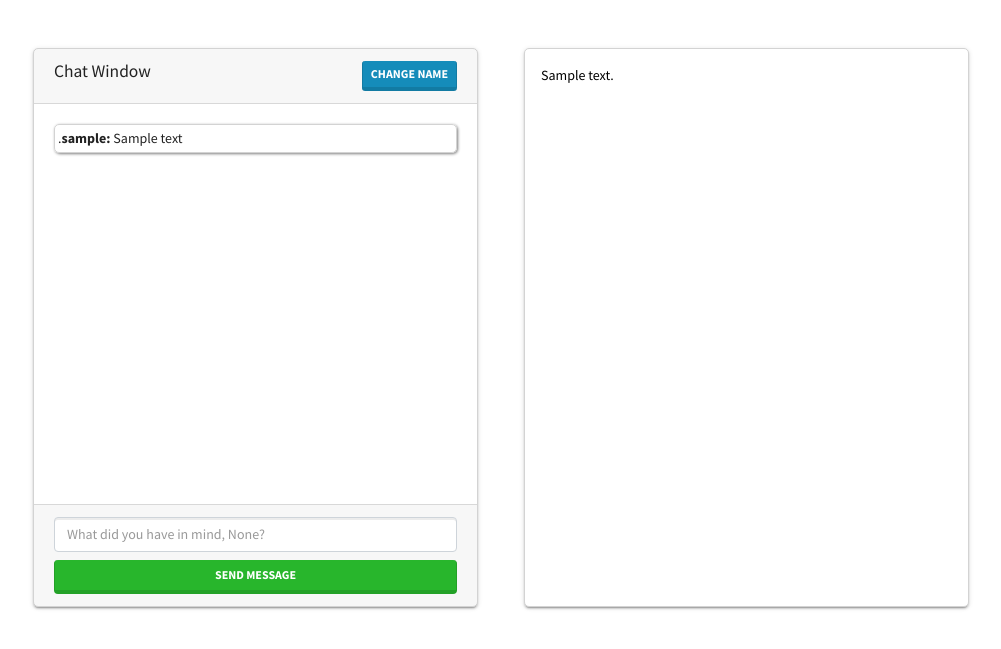
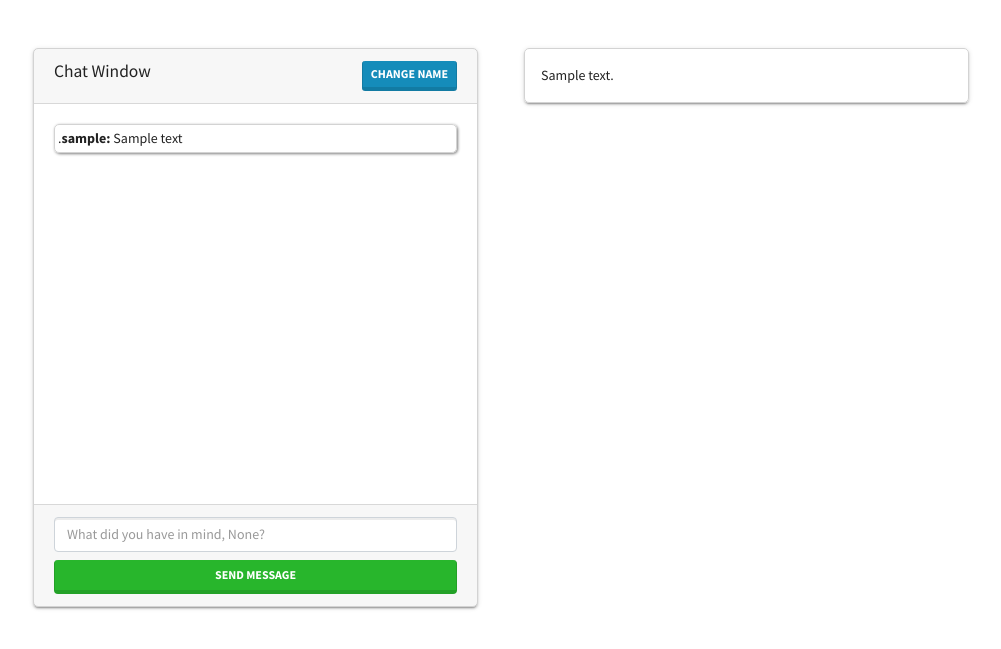
Before and after one commit to DanielCs1988/SocketIO-demo, a Flask app: template templates/index.html in a window 1280 px wide. Shown: the top 649 px of the page, without its empty margins (147-1148 px from the left). Run offline with Flask 2, Linux system fonts and the light colour scheme; the template is opened without the code that fills it: most values are stand-ins (such as "Sample title", 1, 10 or a date in 2020); some libraries are stand-ins or nearby versions.

Commit message:
Changed textarea to editable <p>.

```diff
--- a/static/main.js
+++ b/static/main.js
@@ -18,11 +18,11 @@
     });
 
     socket.on('text-edited', function (newText) {
-        $('#editable-text').val(newText);
+        $('#editable-text').text(newText);
     });
 
     $('#editable-text').on('input', function () {
-        socket.emit('text-edited', $(this).val());
+        socket.emit('text-edited', $(this).text());
     });
 
 
--- a/static/style.css
+++ b/static/style.css
@@ -2,7 +2,7 @@
     height: 100%;
 }
 
-.card, textarea, form {
+.card, p, form {
     border: lightgrey solid 1px;
     border-radius: 5px;
     box-shadow: 0 3px 1px -2px rgba(0, 0, 0, .2),
@@ -27,12 +27,3 @@
     border: lightgrey solid 1px;
     margin-bottom: 5px;
 }
-
-textarea {
-    width: 100%;
-    height: 100%;
-    -webkit-box-sizing: border-box; /* Safari/Chrome, other WebKit */
-    -moz-box-sizing: border-box;    /* Firefox, other Gecko */
-    box-sizing: border-box;         /* Opera/IE 8+ */
-    resize: none;
-}
--- a/templates/index.html
+++ b/templates/index.html
@@ -29,7 +29,7 @@
     </div>
 
     <div class="col-lg-5 col ml-2">
-        <textarea id="editable-text" class="p-3">{{ paragraph_text }}</textarea>
+        <p id="editable-text" class="p-3" contenteditable="true">{{ paragraph_text }}</p>
     </div>
 
 </div>
```
